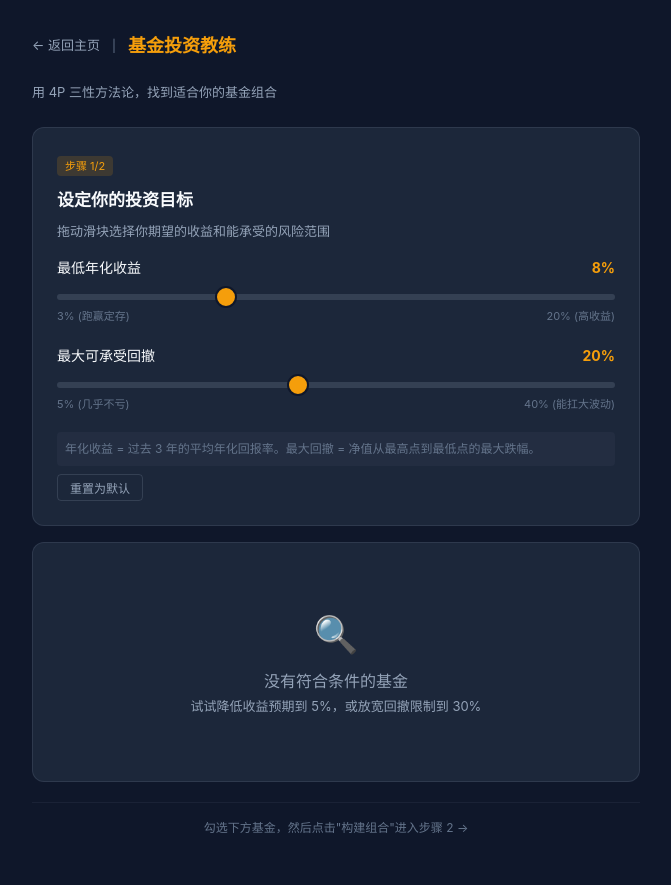
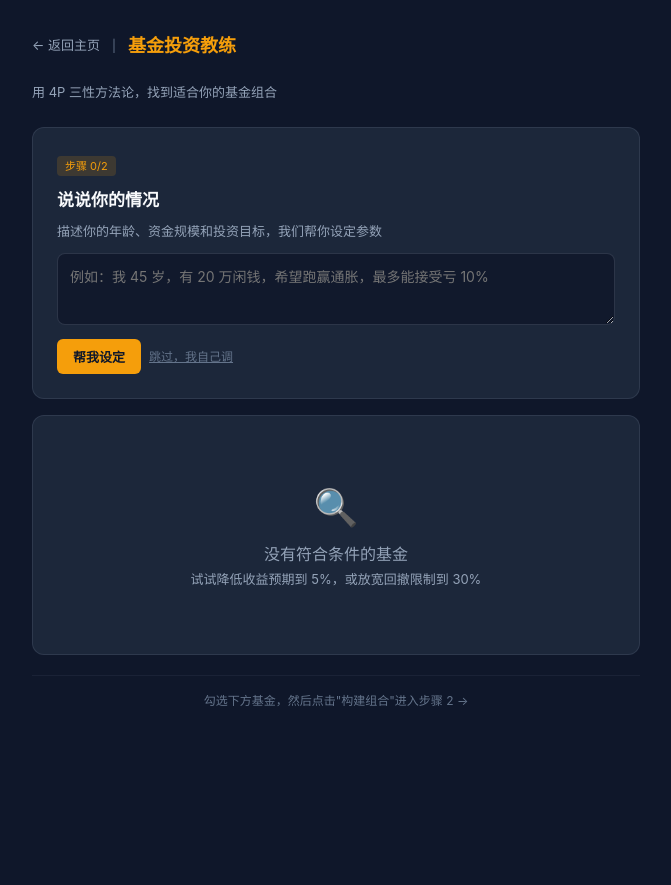
Before and after one commit to yskeygaier/MyFunds, a Flask app: page /guide in a window 1280 px wide. Shown: the whole page, without its empty margins (304-975 px from the left). After the commit the page ends 706 px from the top, so only its background shows below. Run offline with Flask 2, Linux system fonts and the light colour scheme; data that the repository does not hold is empty.

Commit message:
feat: natural language onboarding — LLM + rule engine
Step 0: user describes themselves (age, funds, goals, risk tolerance).
LLM (Anthropic API) extracts min_return/max_drawdown with explanation.
Fallback rule engine handles age groups and keyword patterns.
Both parse explicit % numbers from user input.
Guide page: textarea + button → pre-fills sliders.

Co-Authored-By: Claude Opus 4.7 <noreply@anthropic.com>

```diff
--- a/routes_public.py
+++ b/routes_public.py
@@ -3,8 +3,15 @@
 from flask import Blueprint, render_template, request, jsonify, send_from_directory
 from datetime import datetime
 from routes_analysis import _score_performance, _score_philosophy, _score_people, _score_process
+import json
+import os
+import re
 
 public_bp = Blueprint('public', __name__)
+
+# LLM 配置（Anthropic API）
+ANTHROPIC_API_KEY = os.environ.get('ANTHROPIC_API_KEY', '')
+ANTHROPIC_MODEL = os.environ.get('ANTHROPIC_MODEL', 'claude-haiku-4-5-20251001')
 
 
 @public_bp.route('/sitemap.xml')
@@ -81,6 +88,109 @@ def founder_portfolio():
                            chart_dates=chart_dates,
                            chart_navs=chart_navs,
                            updated_at=datetime.now().strftime('%Y-%m-%d'))
+
+
+@public_bp.route('/api/guide/onboard', methods=['POST'])
+def guide_onboard():
+    """自然语言 onboarding：用户描述自身情况，LLM 提取投资参数"""
+    data = request.get_json() or {}
+    user_input = (data.get('input', '') or '').strip()
+    if not user_input or len(user_input) < 6:
+        return jsonify({'success': False, 'error': '请描述你的情况（至少 6 个字）'})
+    if len(user_input) > 500:
+        return jsonify({'success': False, 'error': '描述太长了，控制在 500 字以内'})
+
+    if not ANTHROPIC_API_KEY:
+        # 降级：使用规则引擎
+        params = _rule_based_onboard(user_input)
+        return jsonify({'success': True, 'source': 'rules', **params})
+
+    try:
+        import urllib.request as _ur
+        prompt = f"""你是一个基金投资顾问。用户描述了他们的个人情况，请提取关键投资参数。
+
+用户输入："{user_input}"
+
+请返回 JSON（只返回 JSON，不要其他文字）：
+{{
+  "min_return": 数字(1-20，默认8),
+  "max_drawdown": 数字(5-40，默认20),
+  "reason": "一句话解释为什么推荐这个范围（中文，30字以内）"
+}}
+
+规则：
+- 年轻、收入高、能承受波动 → 收益偏高(10-15)、回撤放宽(20-30)
+- 中年、求稳、有家庭负担 → 收益适中(6-10)、回撤适中(15-20)
+- 退休/临近退休、保本为主 → 收益保守(3-6)、回撤保守(5-15)
+- 提到具体数字则以用户说的为准"""
+
+        req = _ur.Request(
+            'https://api.anthropic.com/v1/messages',
+            data=json.dumps({
+                'model': ANTHROPIC_MODEL,
+                'max_tokens': 200,
+                'messages': [{'role': 'user', 'content': prompt}],
+            }).encode(),
+            headers={
+                'x-api-key': ANTHROPIC_API_KEY,
+                'anthropic-version': '2023-06-01',
+                'content-type': 'application/json',
+            })
+        resp = _ur.urlopen(req, timeout=10)
+        body = json.loads(resp.read().decode())
+        text = body['content'][0]['text'].strip()
+
+        # 提取 JSON
+        import re
+        m = re.search(r'\{[^}]+\}', text)
+        if m:
+            result = json.loads(m.group())
+            min_ret = max(1, min(20, int(result.get('min_return', 8))))
+            max_dd = max(5, min(40, int(result.get('max_drawdown', 20))))
+            reason = result.get('reason', '根据你的情况推荐')
+            return jsonify({'success': True, 'source': 'llm',
+                          'min_return': min_ret, 'max_drawdown': max_dd,
+                          'reason': str(reason)[:60]})
+    except Exception as e:
+        print(f"[onboard] LLM failed: {e}")
+
+    # LLM 失败，降级到规则引擎
+    params = _rule_based_onboard(user_input)
+    return jsonify({'success': True, 'source': 'rules_fallback', **params})
+
+
+def _rule_based_onboard(text: str):
+    """简易规则引擎：从用户描述中提取投资偏好（LLM 不可用时的降级方案）"""
+    text_low = text.lower()
+    age = 35
+    import re
+    age_m = re.search(r'(\d{2})\s*岁', text)
+    if age_m:
+        age = int(age_m.group(1))
+
+    if any(w in text_low for w in ['退休', '养老', '保本', '不亏', '安全']):
+        min_ret, max_dd, reason = 4, 12, '倾向保守：以保本和稳定增值为目标'
+    elif age > 50:
+        min_ret, max_dd, reason = 5, 18, '临近退休：适度收益，控制风险为主'
+    elif age > 35:
+        min_ret, max_dd, reason = 8, 22, '中年稳健：平衡收益与风险'
+    elif any(w in text_low for w in ['激进', '高收益', '翻倍', '承受']):
+        min_ret, max_dd, reason = 14, 30, '积极进取：愿意承受较大波动追求高收益'
+    else:
+        min_ret, max_dd, reason = 8, 22, '默认推荐：适合大多数投资者'
+
+    # 用户明确提到的数字优先
+    num_m = re.findall(r'(\d+)\s*%', text)
+    if num_m:
+        nums = [int(n) for n in num_m]
+        if any(w in text_low for w in ['亏', '回撤', '跌', '损失', '承受']):
+            max_dd = max(5, min(40, nums[0]))
+            reason += '；已根据你说的风险承受调整回撤'
+        if any(w in text_low for w in ['收益', '回报', '赚', '跑赢', '年化']):
+            min_ret = max(3, min(20, nums[0]))
+            reason += '；已根据你说的收益目标调整'
+
+    return {'min_return': min_ret, 'max_drawdown': max_dd, 'reason': reason}
 
 
 @public_bp.route('/api/guide/screen')
--- a/templates/guide.html
+++ b/templates/guide.html
@@ -76,10 +76,23 @@ input[type=range]::-webkit-slider-thumb{-webkit-appearance:none;width:22px;heigh
     </div>
     <div class="subtitle">用 4P 三性方法论，找到适合你的基金组合</div>
 
-    <div class="card">
+    <div class="card" id="onboardCard">
+        <span class="step-badge">步骤 0/2</span>
+        <h2>说说你的情况</h2>
+        <p style="font-size:13px;color:#94A3B8;margin-bottom:12px;">描述你的年龄、资金规模和投资目标，我们帮你设定参数</p>
+        <textarea id="onboardInput" placeholder="例如：我 45 岁，有 20 万闲钱，希望跑赢通胀，最多能接受亏 10%" style="width:100%;height:72px;background:rgba(15,23,42,0.8);border:1px solid rgba(148,163,184,0.2);border-radius:8px;color:#F8FAFC;padding:12px;font-size:14px;font-family:inherit;resize:vertical;"></textarea>
+        <div style="display:flex;gap:8px;margin-top:8px;align-items:center;">
+            <button onclick="doOnboard()" id="onboardBtn" style="background:#F59E0B;color:#0F172A;border:none;border-radius:6px;padding:8px 16px;font-weight:600;font-size:13px;cursor:pointer;font-family:inherit;">帮我设定</button>
+            <a href="javascript:void(0)" onclick="skipOnboard()" style="font-size:12px;color:#64748B;">跳过，我自己调</a>
+        </div>
+        <div id="onboardReason" style="font-size:13px;color:#F59E0B;margin-top:8px;display:none;"></div>
+        <div id="onboardError" style="font-size:12px;color:#EF4444;margin-top:4px;display:none;"></div>
+    </div>
+
+    <div class="card" id="sliderCard" style="display:none;">
         <span class="step-badge">步骤 1/2</span>
         <h2>设定你的投资目标</h2>
-        <p style="font-size:13px;color:#94A3B8;margin-bottom:16px;">拖动滑块选择你期望的收益和能承受的风险范围</p>
+        <p style="font-size:13px;color:#94A3B8;margin-bottom:16px;">拖动滑块调整你期望的收益和能承受的风险范围</p>
 
         <div class="slider-group">
             <div class="slider-label"><span>最低年化收益</span><span class="slider-value" id="retVal">8%</span></div>
@@ -130,6 +143,58 @@ function esc(s) {
     var d = document.createElement('div');
     d.textContent = (s != null ? String(s) : '');
     return d.innerHTML;
+}
+
+var _onboardDone = false;
+function skipOnboard() {
+    _onboardDone = true;
+    document.getElementById('onboardCard').style.display = 'none';
+    document.getElementById('sliderCard').style.display = '';
+    fetchResults();
+}
+
+function doOnboard() {
+    var input = document.getElementById('onboardInput').value.trim();
+    if (!input || input.length < 6) {
+        document.getElementById('onboardError').textContent = '请至少输入 6 个字';
+        document.getElementById('onboardError').style.display = '';
+        return;
+    }
+    document.getElementById('onboardError').style.display = 'none';
+    var btn = document.getElementById('onboardBtn');
+    btn.disabled = true;
+    btn.textContent = '分析中...';
+
+    fetch('/api/guide/onboard', {
+        method: 'POST',
+        headers: {'Content-Type': 'application/json'},
+        body: JSON.stringify({input: input})
+    })
+    .then(function(r) { return r.json(); })
+    .then(function(d) {
+        btn.disabled = false;
+        btn.textContent = '帮我设定';
+        if (d.success) {
+            _onboardDone = true;
+            retSlider.value = d.min_return;
+            ddSlider.value = d.max_drawdown;
+            updateLabels();
+            document.getElementById('onboardReason').textContent = d.reason;
+            document.getElementById('onboardReason').style.display = '';
+            document.getElementById('onboardCard').style.display = 'none';
+            document.getElementById('sliderCard').style.display = '';
+            fetchResults();
+        } else {
+            document.getElementById('onboardError').textContent = d.error || '分析失败，请重试';
+            document.getElementById('onboardError').style.display = '';
+        }
+    })
+    .catch(function() {
+        btn.disabled = false;
+        btn.textContent = '帮我设定';
+        document.getElementById('onboardError').textContent = '网络错误，请点击"跳过"手动调滑块';
+        document.getElementById('onboardError').style.display = '';
+    });
 }
 
 function updateLabels() {
```
